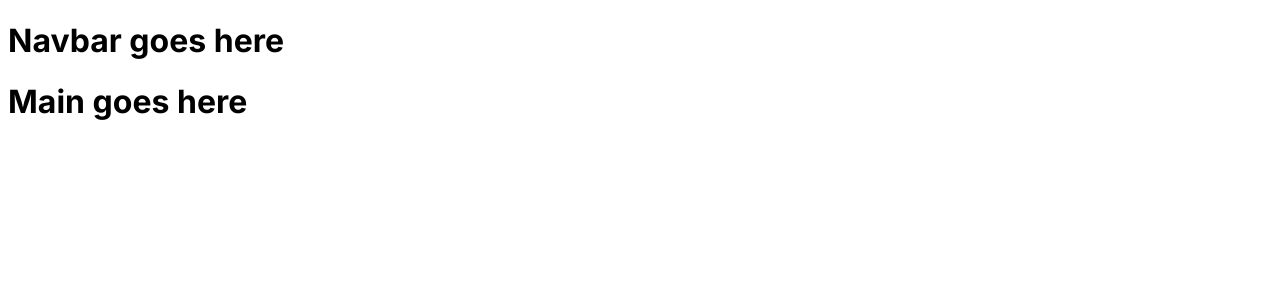
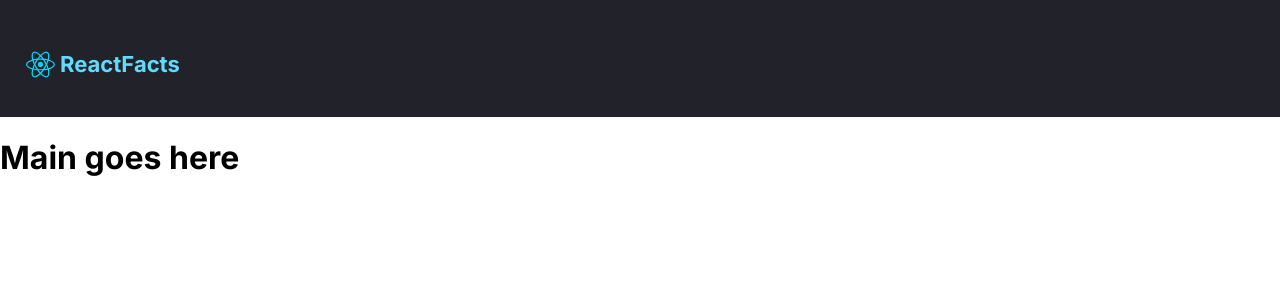
Before and after one commit to matijazuber/static-page-react, a React (Vite) app: page / in a window 1280 px wide. Shown: the top 300 px of the page. Built offline with nearby package versions, Linux system fonts and the light colour scheme.

Commit message:
created the navbar elelments of the website, imported the reactjs-icon.svg into navbar.jsx and styled the header with css

```diff
--- a/components/navbar.jsx
+++ b/components/navbar.jsx
@@ -1,7 +1,15 @@
+import reactLogo from "./images/reactjs-icon.svg"
 
 function Navbar(){
   return(
-    <h1>Navbar goes here</h1>
+    <>
+      <header className="header">
+        <nav className="nav">
+        <img src={reactLogo} alt="react-logo" className="imageHeader"></img>
+        <p className="paragraphHeader">ReactFacts</p>
+        </nav>
+      </header>
+    </>
   )
 }
 
--- a/styles/style.css
+++ b/styles/style.css
@@ -1,3 +1,28 @@
 body{
   font-family: Inter;
+  margin: 0;
+  padding: 0
 }
+.header{
+  text-align: center;
+  background-color:#21222A;
+  padding-bottom:20px;
+}
+.nav{
+  display: flex;
+  align-items: center;
+  padding-top: 31px;
+  padding-left: 26px;
+}
+.imageHeader{
+  width: 29px;
+  height: 29px;
+}
+.paragraphHeader{
+  margin-left: 5px;
+  font-weight: 700;
+  color: #61DAFB;
+  letter-spacing: -5%;
+  line-height: 100%;
+  font-size: 22px;
+}
```
Also changed, not shown: components/images/reactjs-icon.svg (added), 1 other file (tests, documents, lock files or other folders).
